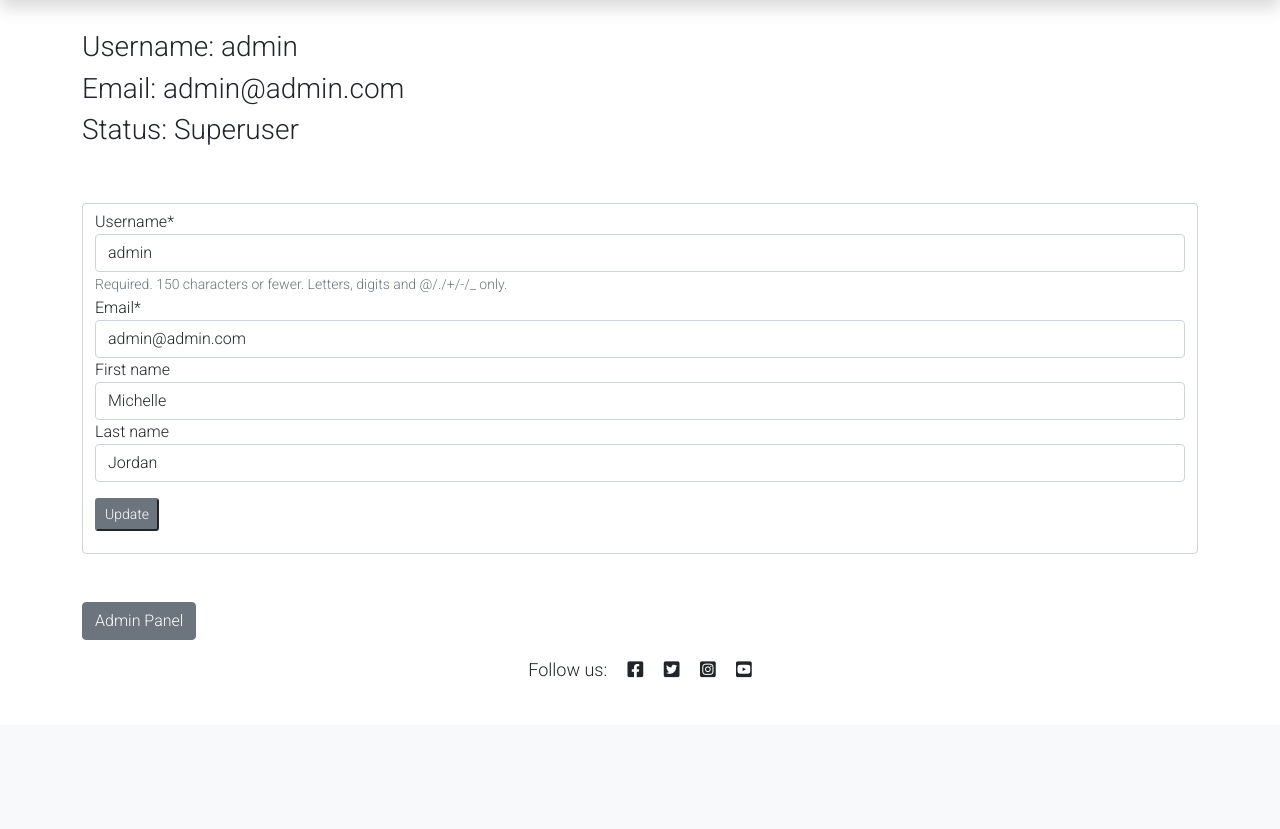
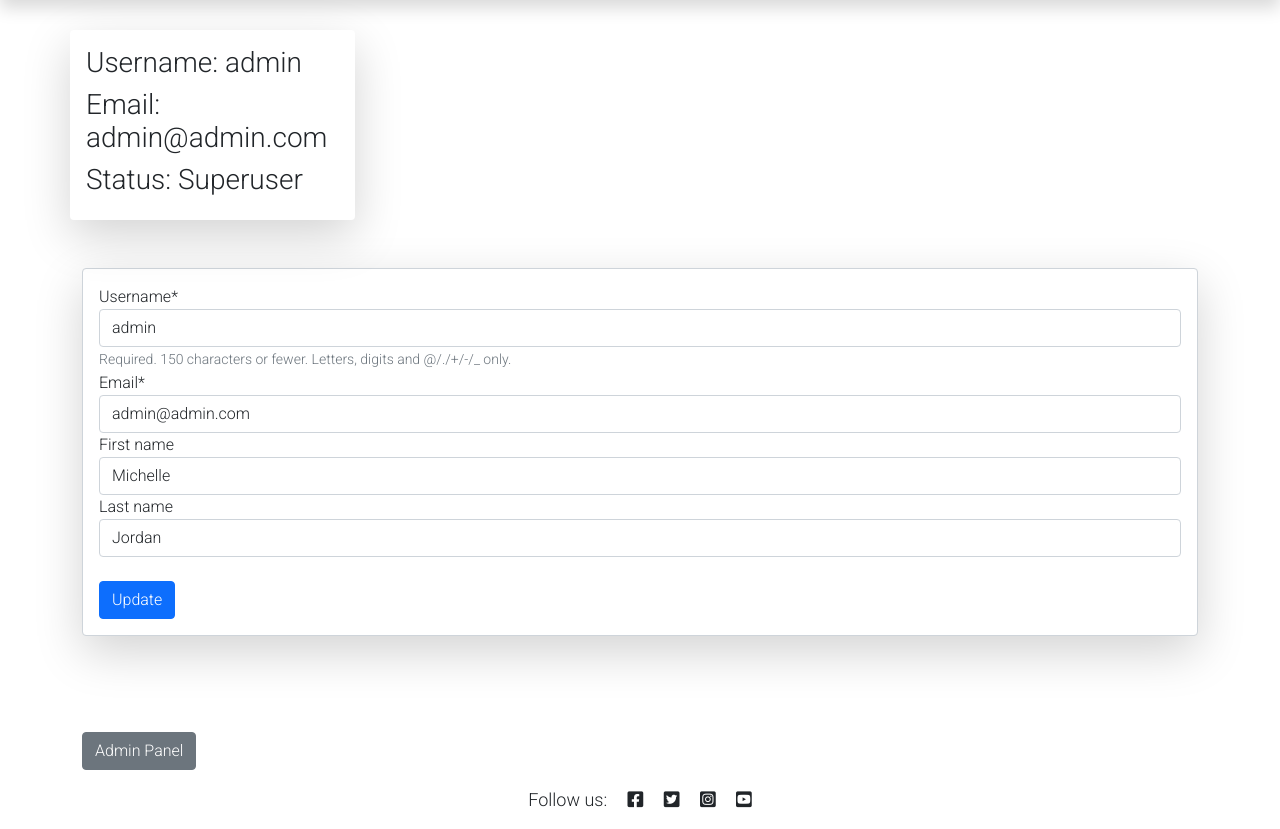
Before and after one commit to chellej80/Embarr-Equestrian-Testimonials, a Django app: page /profile in a window 1280 px wide. Shown: the part 75-904 px from the top of the page. Before the commit the page ends 753 px from the top, so only its background shows below. Run offline with Django 3.2, Linux system fonts and the light colour scheme; a user stored in the database is signed in; some libraries are stand-ins or nearby versions.

Commit message:
updated css for profile page

```diff
--- a/templates/profile.html
+++ b/templates/profile.html
@@ -10,7 +10,7 @@
     <div class="container">
         <div class="row">
 
-            <div class="user-info-box col-md-6">
+            <div class="user-info-box col-md-3 shadow-lg p-3 mb-5 bg-body rounded">
 
                 <h3>Username: {{ user.username | slice:":15" }}</h3>
                 <h3>Email: {{ user.email }}</h3>
@@ -23,7 +23,7 @@
             </div>
         </div>
 
-    <form class="update-profile form-control mt-5 box-shadow" id="signup_form" method="post"
+    <form class="update-profile form-control shadow-lg p-3 mb-5 bg-body rounded" id="signup_form" method="post"
         action="{% url 'profile' %}" enctype="multipart/form-data">
         {% csrf_token %}
         {{ user_form | crispy }}
@@ -31,7 +31,8 @@
         {% if redirect_field_value %}
         <input type="hidden" name="{{ redirect_field_name }}" value="{{ redirect_field_value }}" />
         {% endif %}
-        <button class="btn-sm btn-secondary mt-3 mb-3" type="submit">Update</button>
+        <br>
+        <button class="btn btn-primary  btn-md" type="submit">Update</button>
     </form>
 
     {% if user.is_superuser %}
```
Also changed, not shown: templates/post_detail.html (+8 -4 lines), db.sqlite3.
